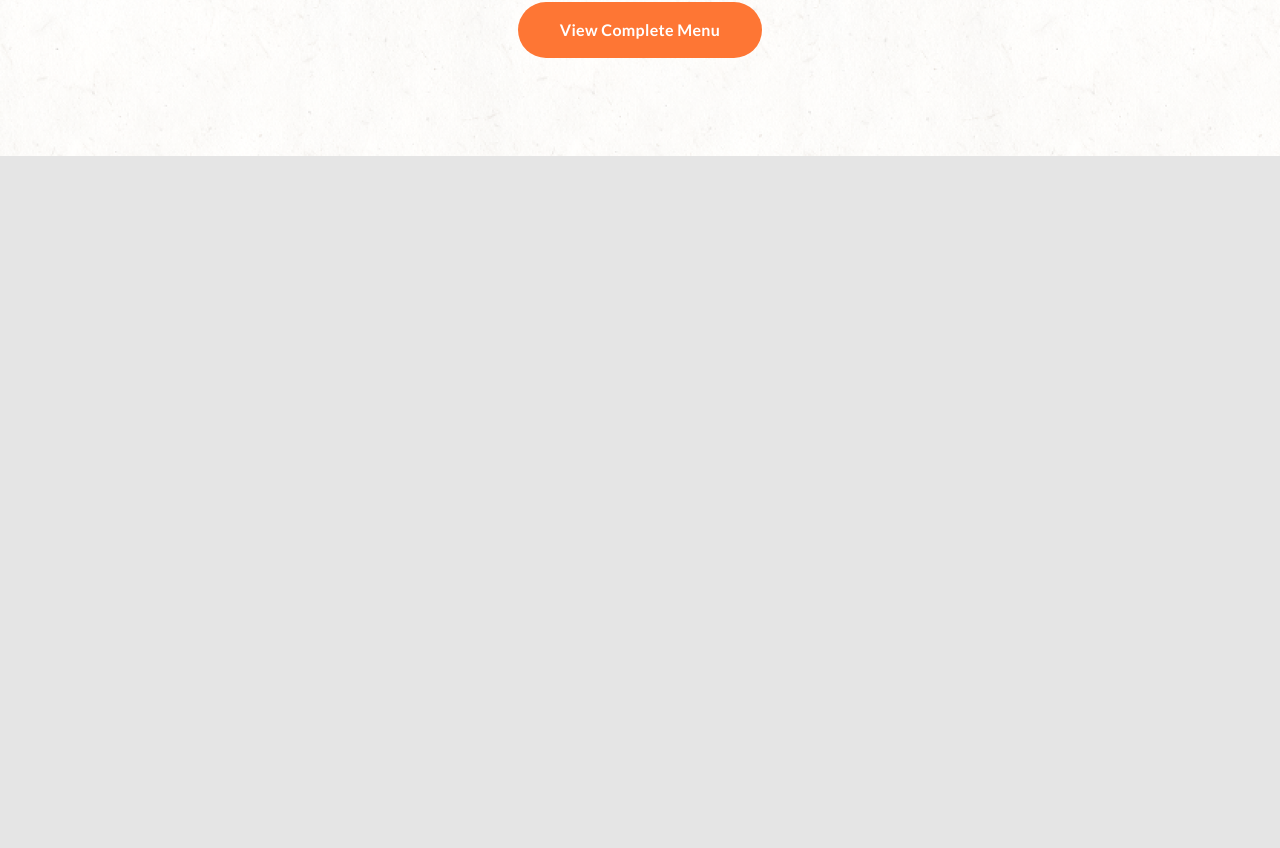
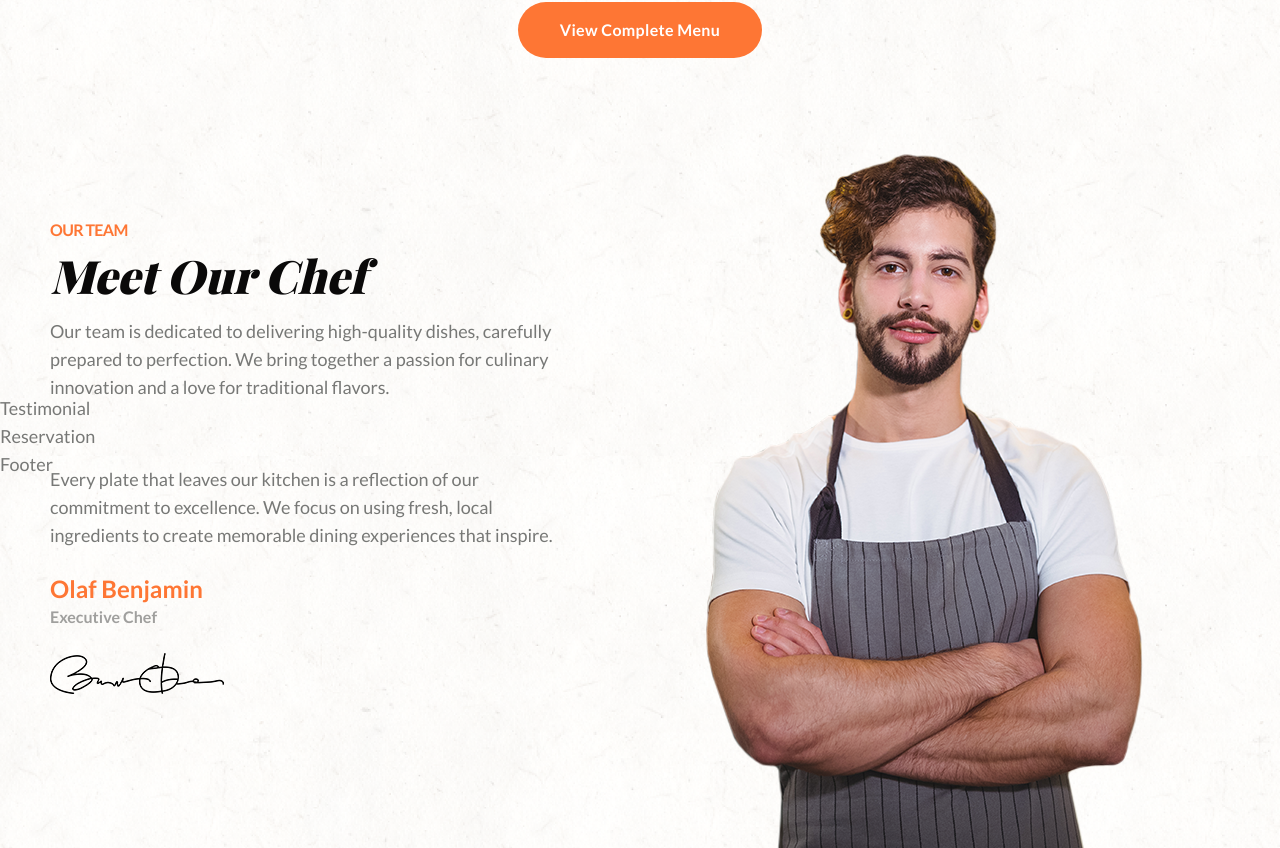
Before and after one commit to Eugensson/bistro, a Next.js app: page / in a window 1280 px wide. Shown: the part 2744-3592 px from the top of the page. Before the commit the page ends 2900 px from the top, so only its background shows below. Built offline with nearby package versions, Linux system fonts and the light colour scheme.

Commit message:
Created Team section

```diff
--- a/components/team.tsx
+++ b/components/team.tsx
@@ -1,3 +1,61 @@
+"use client";
+
+import Image from "next/image";
+import { motion } from "framer-motion";
+
+import { fadeIn } from "@/lib/variants";
+
+import chefImg from "@/public/images/team/chef.png";
+import signatureImg from "@/public/images/team/signature.png";
+
 export const Team = () => {
-  return <section>Team</section>;
+  return (
+    <section className="relative top-96 lg:top-[480px] min-h-[720px] z-10">
+      <div className="container">
+        <div className="flex flex-col lg:flex-row items-center lg:items-start lg:gap-x-32">
+          <motion.div
+            variants={fadeIn("down", "tween", 0.6, 1.6)}
+            initial="hidden"
+            whileInView={"show"}
+            className="flex-1 text-center lg:text-left lg:pt-16"
+          >
+            <p className="pretitle">our team</p>
+            <h2 className="h2 capitalize">meet our chef</h2>
+            <p className="mb-16">
+              Our team is dedicated to delivering high-quality dishes, carefully
+              prepared to perfection. We bring together a passion for culinary
+              innovation and a love for traditional flavors.
+            </p>
+            <p>
+              Every plate that leaves our kitchen is a reflection of our
+              commitment to excellence. We focus on using fresh, local
+              ingredients to create memorable dining experiences that inspire.
+            </p>
+            <div className="my-6">
+              <p className="text-2xl capitalize font-semibold text-accent">
+                olaf benjamin
+              </p>
+              <p className="text-base font-semibold capitalize text-grey/70">
+                executive chef
+              </p>
+            </div>
+            <div className="flex justify-center lg:justify-start mb-6 lg:mb-0">
+              <Image
+                src={signatureImg}
+                alt="Facsimile signature of chef bistro"
+              />
+            </div>
+          </motion.div>
+          <motion.div
+            variants={fadeIn("up", "tween", 0.7, 1.6)}
+            initial="hidden"
+            whileInView={"show"}
+            className="flex-1"
+          >
+            <Image src={chefImg} alt="Photo chef of bistro" />
+          </motion.div>
+        </div>
+      </div>
+    </section>
+  );
 };
--- a/lib/sample-data.ts
+++ b/lib/sample-data.ts
@@ -20,8 +20,6 @@ import MenuImg1 from "@/public/images/menu/1.png";
 import MenuImg2 from "@/public/images/menu/2.png";
 import MenuImg3 from "@/public/images/menu/3.png";
 import MenuImg4 from "@/public/images/menu/4.png";
-import SignatureImg from "@/public/images/team/signature.png";
-import ChefImg from "@/public/images/team/chef.png";
 import Avatar1 from "@/public/images/testimonial/avatar1.png";
 import Avatar2 from "@/public/images/testimonial/avatar2.png";
 import Avatar3 from "@/public/images/testimonial/avatar3.png";
@@ -74,17 +72,6 @@ export const menuItems = [
       "A spicy burger with hot jalapeños, salsa sauce, a juicy patty, and mozzarella cheese.",
   },
 ];
-
-export const teamData = {
-  pretitle: "our team",
-  title: "meet our chef",
-  sub1: "Lorem ipsum dolor sit amet consectetur adipisicing elit. Reiciendis adipisci repudiandae enim ratione corrupti voluptatum suscipit distinctio dolor.",
-  sub2: "Sequi exercitationem quae deserunt reiciendis nesciunt perferendis atque quisquam, odit facere! Minima esse reiciendis, magnam fugiat totam maxime consequatur perspiciatis voluptas consequuntur.",
-  name: "sara peter",
-  occupation: "executive chef",
-  signatureImg: SignatureImg,
-  chefImg: ChefImg,
-};
 
 export const testimonialData = {
   title: "what client's say ",
```
